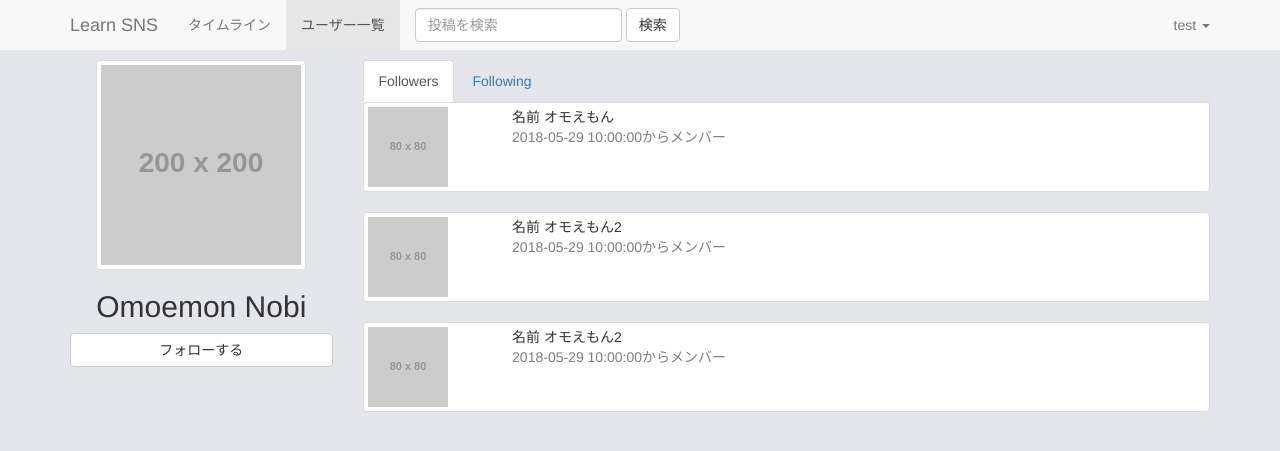
After one commit to sokonishi/mcteam, a PHP site: page /profile.php in a window 1280 px wide. The commit adds this page. Shown: the top 451 px of the page. Run offline with PHP 8.4, Linux system fonts and the light colour scheme; grey boxes labelled with a size stand in for pictures from a placeholder-image service; some libraries are stand-ins or nearby versions.

```diff
--- /dev/null
+++ b/profile.php
@@ -0,0 +1,123 @@
+<!DOCTYPE html>
+<html lang="ja">
+<head>
+  <meta charset="utf-8">
+  <title>Learn SNS</title>
+  <link rel="stylesheet" type="text/css" href="assets/css/bootstrap.css">
+  <link rel="stylesheet" type="text/css" href="assets/font-awesome/css/font-awesome.css">
+  <link rel="stylesheet" type="text/css" href="assets/css/style.css">
+</head>
+<body style="margin-top: 60px; background: #E4E6EB;">
+    <nav class="navbar navbar-default navbar-fixed-top">
+    <div class="container">
+      <div class="navbar-header">
+        <button type="button" class="navbar-toggle collapsed" data-toggle="collapse" data-target="#navbar-collapse1" aria-expanded="false">
+          <span class="sr-only">Toggle navigation</span>
+          <span class="icon-bar"></span>
+          <span class="icon-bar"></span>
+          <span class="icon-bar"></span>
+        </button>
+        <a class="navbar-brand" href="/">Learn SNS</a>
+      </div>
+      <div class="collapse navbar-collapse" id="navbar-collapse1">
+        <ul class="nav navbar-nav">
+          <li><a href="timeline.php">タイムライン</a></li>
+          <li class="active"><a href="#">ユーザー一覧</a></li>
+        </ul>
+        <form method="GET" action="" class="navbar-form navbar-left" role="search">
+          <div class="form-group">
+            <input type="text" name="search_word" class="form-control" placeholder="投稿を検索">
+          </div>
+          <button type="submit" class="btn btn-default">検索</button>
+        </form>
+        <ul class="nav navbar-nav navbar-right">
+          <li class="dropdown">
+            <a href="#" class="dropdown-toggle" data-toggle="dropdown" role="button" aria-haspopup="true" aria-expanded="false"><img src="" width="18" class="img-circle">test <span class="caret"></span></a>
+            <ul class="dropdown-menu">
+              <li><a href="#">マイページ</a></li>
+              <li><a href="signout.php">サインアウト</a></li>
+            </ul>
+          </li>
+        </ul>
+      </div>
+    </div>
+  </nav>
+
+  <div class="container">
+    <div class="row">
+      <div class="col-xs-3 text-center">
+        <img src="http://placehold.jp/200x200.png" class="img-thumbnail" />
+        <h2>Omoemon Nobi</h2>
+        <button class="btn btn-default btn-block">フォローする</button>
+      </div>
+
+      <div class="col-xs-9">
+        <ul class="nav nav-tabs">
+          <li class="active">
+            <a href="#tab1" data-toggle="tab">Followers</a>
+          </li>
+          <li>
+            <a href="#tab2" data-toggle="tab">Following</a>
+          </li>
+        </ul>
+        <!--タブの中身-->
+        <div class="tab-content">
+          <div id="tab1" class="tab-pane fade in active">
+            <div class="thumbnail">
+              <div class="row">
+                <div class="col-xs-2">
+                  <img src="http://placehold.jp/80x80.png" width="80">
+                </div>
+                <div class="col-xs-10">
+                  名前 オモえもん<br>
+                  <a href="#" style="color: #7F7F7F;">2018-05-29 10:00:00からメンバー</a>
+                </div>
+              </div>
+            </div>
+            <div class="thumbnail">
+              <div class="row">
+                <div class="col-xs-2">
+                  <img src="http://placehold.jp/80x80.png" width="80">
+                </div>
+                <div class="col-xs-10">
+                  名前 オモえもん2<br>
+                  <a href="#" style="color: #7F7F7F;">2018-05-29 10:00:00からメンバー</a>
+                </div>
+              </div>
+            </div>
+            <div class="thumbnail">
+              <div class="row">
+                <div class="col-xs-2">
+                  <img src="http://placehold.jp/80x80.png" width="80">
+                </div>
+                <div class="col-xs-10">
+                  名前 オモえもん2<br>
+                  <a href="#" style="color: #7F7F7F;">2018-05-29 10:00:00からメンバー</a>
+                </div>
+              </div>
+            </div><!-- thumbnail -->
+          </div>
+          <div id="tab2" class="tab-pane fade">
+            <div class="thumbnail">
+              <div class="row">
+                <div class="col-xs-2">
+                  <img src="http://placehold.jp/80x80.png" width="80">
+                </div>
+                <div class="col-xs-10">
+                  名前 さとし<br>
+                  <a href="#" style="color: #7F7F7F;">2018-05-29 10:00:00からメンバー</a>
+                </div>
+              </div>
+            </div>
+          </div>
+        </div>
+
+      </div><!-- class="col-xs-12" -->
+
+    </div><!-- class="row" -->
+  </div><!-- class="cotainer" -->
+  <script src="assets/js/jquery-3.1.1.js"></script>
+  <script src="assets/js/jquery-migrate-1.4.1.js"></script>
+  <script src="assets/js/bootstrap.js"></script>
+</body>
+</html>
```
Also changed, not shown: comment_timeline.php (+21 -5 lines), user_profile_img/20180601111546IMG_3028.jpg (added), user_profile_img/20180601112640buta.jpg (added), user_profile_img/20180604215004IMG_0014.PNG (added), user_profile_img/20180604215400instgram-logo.png (added), user_profile_img/20180604220347twitter logo.png (added), user_profile_img/20180604220640buta.jpg (added), user_profile_img/20180604221024IMG_0233.JPG (added), user_profile_img/20180605090931medical_3-01.png (added), user_profile_img/20180605091041IMG_3028.jpg (added), user_profile_img/JPEGイメージ-5B215ADF9648-1.jpg (added).
